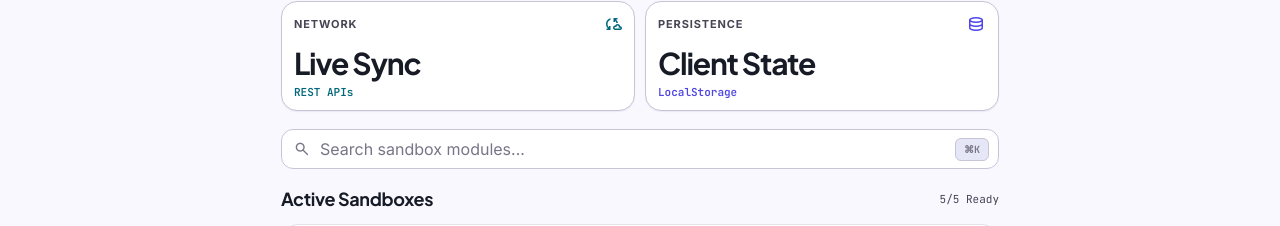
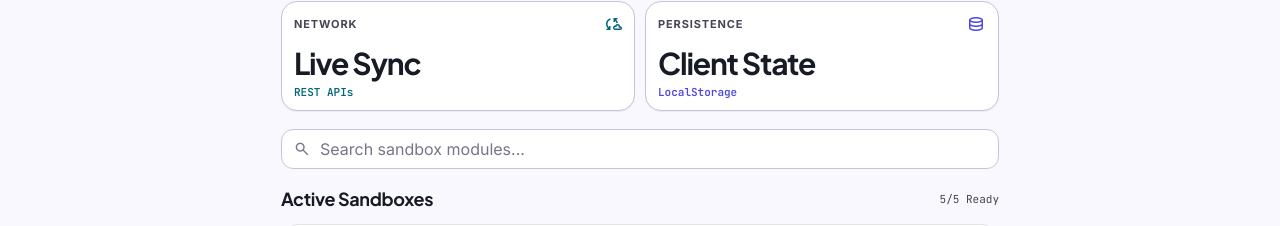
Before and after one commit to SpectreJS/reactApp, a React (Vite) app: page / in a window 1280 px wide. Shown: the part 406-632 px from the top of the page. Built offline with nearby package versions, Linux system fonts and the light colour scheme.

Commit message:
features/feat-rml-animation : intégration gsap animation

```diff
--- a/src/assets/style/common/global.scss
+++ b/src/assets/style/common/global.scss
@@ -155,19 +155,13 @@ a:hover,
 }
 
 button:active,
-a:active,
-.bottom-nav__item:active,
-.module-card:active,
-.stat-card:active,
-.project-card:active,
-.contact-item-card:active,
-.task-item:active,
-.quiz-option:active,
+.icon-button:active,
+.back-button:active,
 .filter-pill:active,
 .ghost-button:active,
 .primary-action:active,
-.icon-button:active,
-.back-button:active {
+.quiz-option:active,
+.quiz-choice:active {
 	transform: translateY(0) scale(0.985);
 }
 
--- a/src/assets/style/pages/DashboardPage.scss
+++ b/src/assets/style/pages/DashboardPage.scss
@@ -169,22 +169,6 @@
 		color: var(--outline);
 		font-size: 18px;
 	}
-
-	.search-shortcut {
-		position: absolute;
-		right: 10px;
-		display: inline-flex;
-		align-items: center;
-		justify-content: center;
-		padding: 4px 8px;
-		border-radius: 6px;
-		border: 1px solid var(--outline-variant);
-		background: var(--surface-container-high);
-		color: var(--outline);
-		font-size: 10px;
-		font-family: 'JetBrains Mono', monospace;
-		font-weight: 600;
-	}
 }
 
 .projects-panel {
--- a/src/pages/ContactsPage.jsx
+++ b/src/pages/ContactsPage.jsx
@@ -111,7 +111,6 @@ export function ContactsPage() {
 				<div className="search-wrap contacts-search">
 					<span className="material-symbols-outlined search-icon">search</span>
 					<input type="text" placeholder={t('contacts.searchPlaceholder')} aria-label={t('contacts.searchPlaceholder')} />
-					<span className="search-shortcut">⌘F</span>
 				</div>
 
 				<section className="projects-panel">
--- a/src/pages/DashboardPage.jsx
+++ b/src/pages/DashboardPage.jsx
@@ -53,7 +53,6 @@ export function DashboardPage() {
 				<div className="search-wrap">
 					<span className="material-symbols-outlined search-icon">search</span>
 					<input type="text" placeholder={t('dashboard.searchPlaceholder')} aria-label={t('dashboard.searchPlaceholder')} />
-					<span className="search-shortcut">⌘K</span>
 				</div>
 
 				<section className="projects-panel">
```
Also changed, not shown: 6 other files (tests, documents, lock files or other folders).
